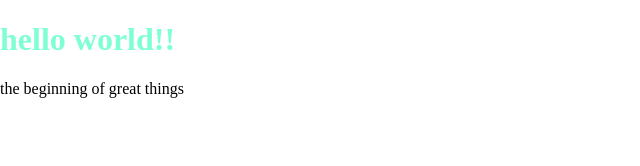
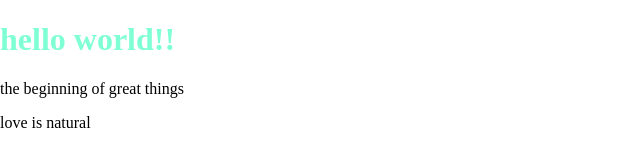
Before and after one commit to ayoweb3/javascript-scrimba, a plain HTML site: page projects/hello-world/index.html in a window 1280 px wide. Shown: the whole page, without its empty margins (0-640 px from the left). Drawn offline with nearby package versions, Linux system fonts and the light colour scheme.

Commit message:
updated index.html

```diff
--- a/projects/hello-world/index.html
+++ b/projects/hello-world/index.html
@@ -4,5 +4,6 @@
     <body>
         <h1>hello world!!</h1>
         <P>the beginning of great things</P>
+        <p>love is natural</p>
     </body>
 </html>
```
